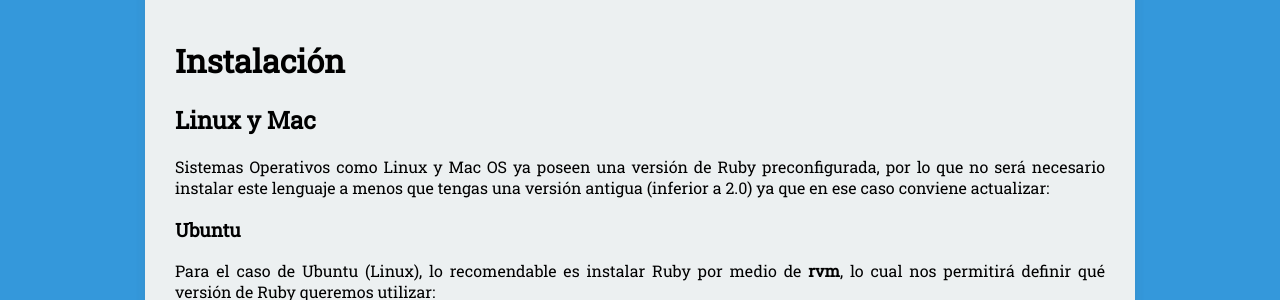
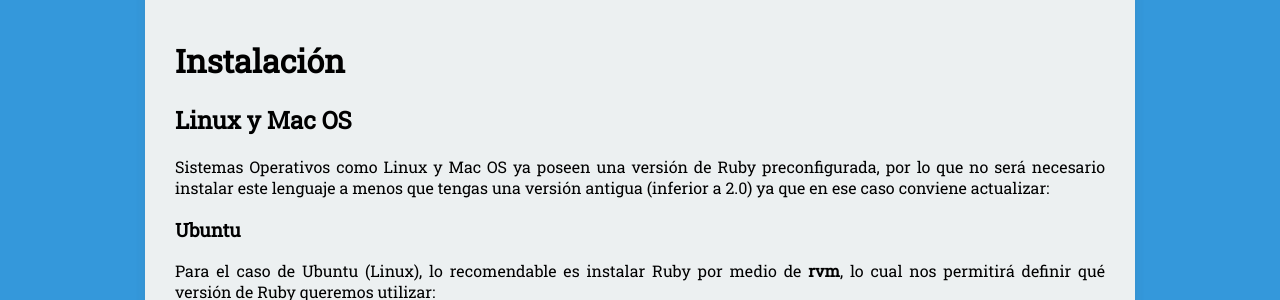
Before and after one commit to nisoto/Blog-anterior-2.0, a Jekyll site: the page built from _posts/2018-09-19-ruby-ii-instalacion.md, in a window 1280 px wide. Shown: the part 172-472 px from the top of the page. Built offline with Jekyll 4.4.1, drawn with Linux system fonts in a browser that asks for light colours; nearby versions of some CDN libraries.

```diff
--- a/_posts/2018-09-19-ruby-ii-instalacion.md
+++ b/_posts/2018-09-19-ruby-ii-instalacion.md
@@ -8,7 +8,7 @@ tags: [ruby]
 
 # Instalación
 
-## Linux y Mac
+## Linux y Mac OS
 
 Sistemas Operativos como Linux y Mac OS ya poseen una versión de Ruby preconfigurada, por lo que no será necesario instalar este lenguaje a menos que tengas una versión antigua (inferior a 2.0) ya que en ese caso conviene actualizar:
 
```
